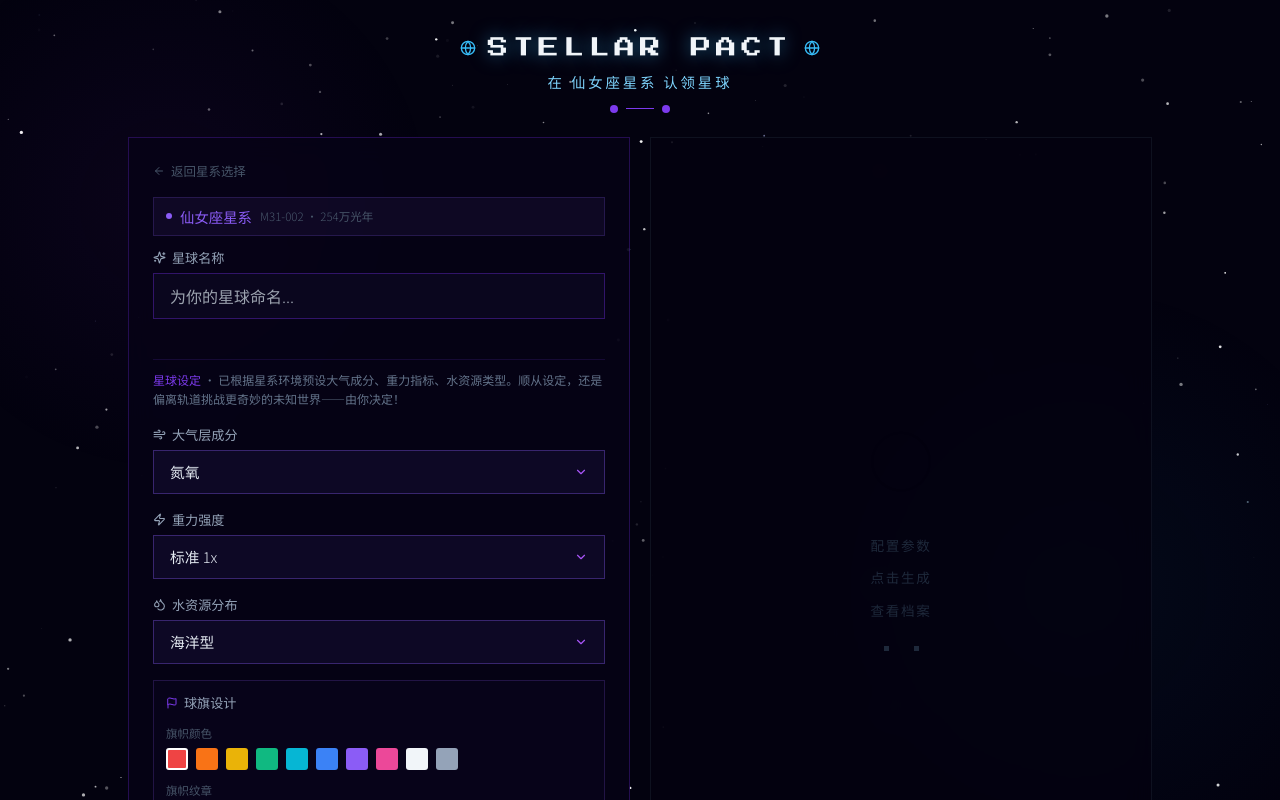
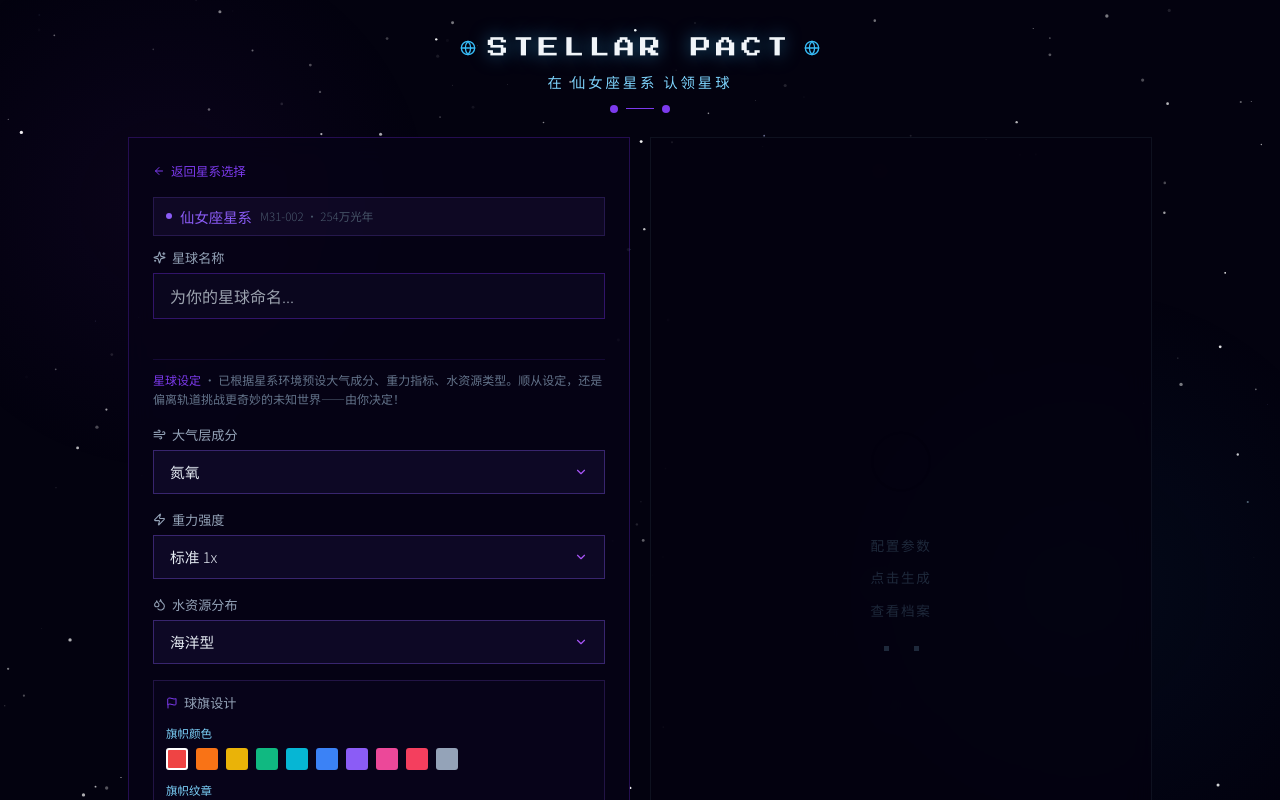
Before and after one commit to MC-gamestudio/stellar-pact, a React (Vite) app: page / in a window 1280 px wide. Both pictures are taken after a click on the button 640 px from the left and 369 px from the top of the page. Shown: the top 800 px of the page. Built offline with nearby package versions, Linux system fonts and the light colour scheme.

Commit message:
Update App.tsx

```diff
--- a/src/App.tsx
+++ b/src/App.tsx
@@ -112,7 +112,7 @@ const GRAVITY_OPTIONS = ['微重力 0.1x','轻重力 0.3x','轻重力 0.5x','亚
 const WATER_OPTIONS = ['无水干燥','地下水脉','冰封型','沙漠型','云海型','海洋型','超级海洋','酸液海洋','液态甲烷海','多相态混合'];
 
 const FLAG_SHAPES = ['▶','◆','●','★','⬟','⬡','⬢','✦','⊕','⊗'];
-const FLAG_COLORS = ['#ef4444','#f97316','#eab308','#10b981','#06b6d4','#3b82f6','#8b5cf6','#ec4899','#f1f5f9','#94a3b8'];
+const FLAG_COLORS = ['#ef4444','#f97316','#eab308','#10b981','#06b6d4','#3b82f6','#8b5cf6','#ec4899','#f43f5e','#94a3b8'];
 
 // ─── Civilization description generator ───────────────────────────────────────
 
@@ -300,9 +300,10 @@ function PixelPlanet({atmosphere,water,gravity,flag,planetName}:{atmosphere:stri
       const my=cy+Math.sin(orbitAngle)*10;
       ctx.fillStyle=flag.color;
       ctx.fillRect(mx-14, my-9, 28, 18);
-      ctx.fillStyle='rgba(255,255,255,0.9)';
-      ctx.font='9px monospace'; ctx.textAlign='center'; ctx.textBaseline='middle';
-      ctx.fillText(flag.shape,mx,my);
+      ctx.strokeStyle='rgba(0,0,0,0.5)'; ctx.lineWidth=3;
+      ctx.font='bold 10px monospace'; ctx.textAlign='center'; ctx.textBaseline='middle';
+      ctx.strokeText(flag.shape,mx,my);
+      ctx.fillStyle='white'; ctx.fillText(flag.shape,mx,my);
       ctx.font='500 11px sans-serif';
       ctx.textAlign='center'; ctx.textBaseline='bottom';
       ctx.fillStyle='rgba(255,255,255,0.92)';
@@ -561,7 +562,7 @@ export default function App() {
           <div className="w-full max-w-5xl" style={{background:'rgba(7,3,22,0.82)',border:'1px solid rgba(109,40,217,0.3)',backdropFilter:'blur(14px)',padding:'20px'}}>
             <div className="flex items-center gap-2 mb-4">
               <Star size={12} style={{color:'#7c3aed'}}/>
-              <span style={{fontFamily:"'Noto Sans SC',sans-serif",fontSize:'0.8rem',color:'#475569',fontWeight:300}}>宇宙星系登记处 · 选择一个星系，开始你的文明之旅</span>
+              <span style={{fontFamily:"'Noto Sans SC',sans-serif",fontSize:'0.8rem',color:'#7c3aed',fontWeight:300}}>宇宙星系登记处 · 选择一个星系，开始你的文明之旅</span>
             </div>
             <input value={search} onChange={e=>setSearch(e.target.value)} placeholder="搜索星系名称、类型或环境标签..."
               className="w-full px-4 py-2.5 mb-4 focus:outline-none"
@@ -572,7 +573,7 @@ export default function App() {
                 <div key={tag} className="flex items-center gap-1.5">
                   <span style={{fontSize:'0.8rem'}}>{cfg.icon}</span>
                   <span style={{fontFamily:"'Noto Sans SC',sans-serif",fontSize:'0.72rem',color:cfg.color,fontWeight:400}}>{tag}</span>
-                  <span style={{fontFamily:"'Noto Sans SC',sans-serif",fontSize:'0.68rem',color:'#334155',fontWeight:300}}>— {cfg.desc}</span>
+                  <span style={{fontFamily:"'Noto Sans SC',sans-serif",fontSize:'0.68rem',color:'#7dd3fc',fontWeight:300}}>— {cfg.desc}</span>
                 </div>
               ))}
             </div>
@@ -588,7 +589,7 @@ export default function App() {
             {/* Form */}
             <div className="flex-1 p-5 md:p-6" style={{background:'rgba(7,3,22,0.82)',border:'1px solid rgba(109,40,217,0.3)',backdropFilter:'blur(14px)'}}>
               <button onClick={()=>{setStep('galaxy');setPlanet(null);}} className="flex items-center gap-1.5 mb-4 transition-opacity hover:opacity-70"
-                style={{fontFamily:"'Noto Sans SC',sans-serif",fontSize:'0.78rem',color:'#475569',fontWeight:300}}>
+                style={{fontFamily:"'Noto Sans SC',sans-serif",fontSize:'0.78rem',color:'#7c3aed',fontWeight:300}}>
                 <ArrowLeft size={12}/> 返回星系选择
               </button>
               {/* Galaxy badge */}
@@ -626,7 +627,7 @@ export default function App() {
                     <span style={{fontFamily:"'Noto Sans SC',sans-serif",fontSize:'0.82rem',color:'#94a3b8',fontWeight:300}}>球旗设计</span>
                   </div>
                   <div className="mb-3">
-                    <div style={{fontFamily:"'Noto Sans SC',sans-serif",fontSize:'0.72rem',color:'#475569',marginBottom:'6px',fontWeight:300}}>旗帜颜色</div>
+                    <div style={{fontFamily:"'Noto Sans SC',sans-serif",fontSize:'0.72rem',color:'#7dd3fc',marginBottom:'6px',fontWeight:300}}>旗帜颜色</div>
                     <div className="flex flex-wrap gap-2">
                       {FLAG_COLORS.map(c=>(
                         <button key={c} onClick={()=>setFlagColor(c)} style={{width:22,height:22,background:c,border:flagColor===c?'2px solid white':'2px solid transparent',borderRadius:'3px',transition:'transform 0.1s'}}
@@ -636,7 +637,7 @@ export default function App() {
                     </div>
                   </div>
                   <div>
-                    <div style={{fontFamily:"'Noto Sans SC',sans-serif",fontSize:'0.72rem',color:'#475569',marginBottom:'6px',fontWeight:300}}>旗帜纹章</div>
+                    <div style={{fontFamily:"'Noto Sans SC',sans-serif",fontSize:'0.72rem',color:'#7dd3fc',marginBottom:'6px',fontWeight:300}}>旗帜纹章</div>
                     <div className="flex flex-wrap gap-2">
                       {FLAG_SHAPES.map(s=>(
                         <button key={s} onClick={()=>setFlagShape(s)} style={{width:28,height:28,background:flagShape===s?`${flagColor}30`:'rgba(15,10,40,0.8)',border:flagShape===s?`1px solid ${flagColor}`:'1px solid rgba(139,92,246,0.2)',borderRadius:'3px',fontSize:'14px',color:flagShape===s?flagColor:'#64748b',display:'flex',alignItems:'center',justifyContent:'center'}}>{s}</button>
@@ -680,7 +681,7 @@ export default function App() {
         {/* Success */}
         {step==='success'&&claimedPlanet&&<SuccessScreen planet={claimedPlanet} onReset={handleReset}/>}
 
-        <p className="mt-6 text-center select-none" style={{fontFamily:"'Noto Sans SC',sans-serif",fontSize:'0.68rem',color:'#1e293b',letterSpacing:'0.15em',fontWeight:300}}>
+        <p className="mt-6 text-center select-none" style={{fontFamily:"'Noto Sans SC',sans-serif",fontSize:'0.68rem',color:'#7c3aed',letterSpacing:'0.15em',fontWeight:300}}>
           STELLAR PACT · 宇宙星球登记系统 · 所有星球均受星际公约保护
         </p>
       </div>
```
